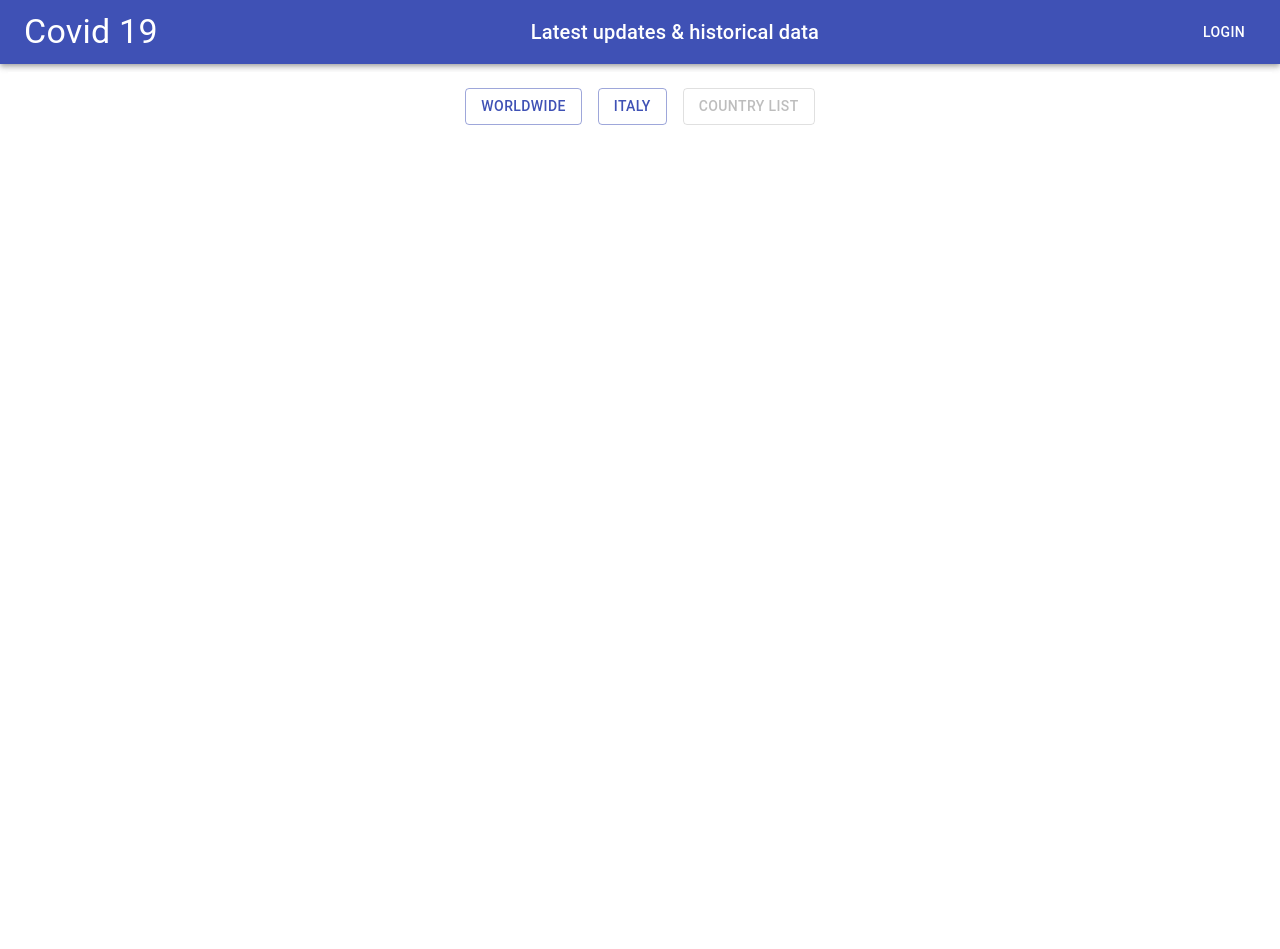
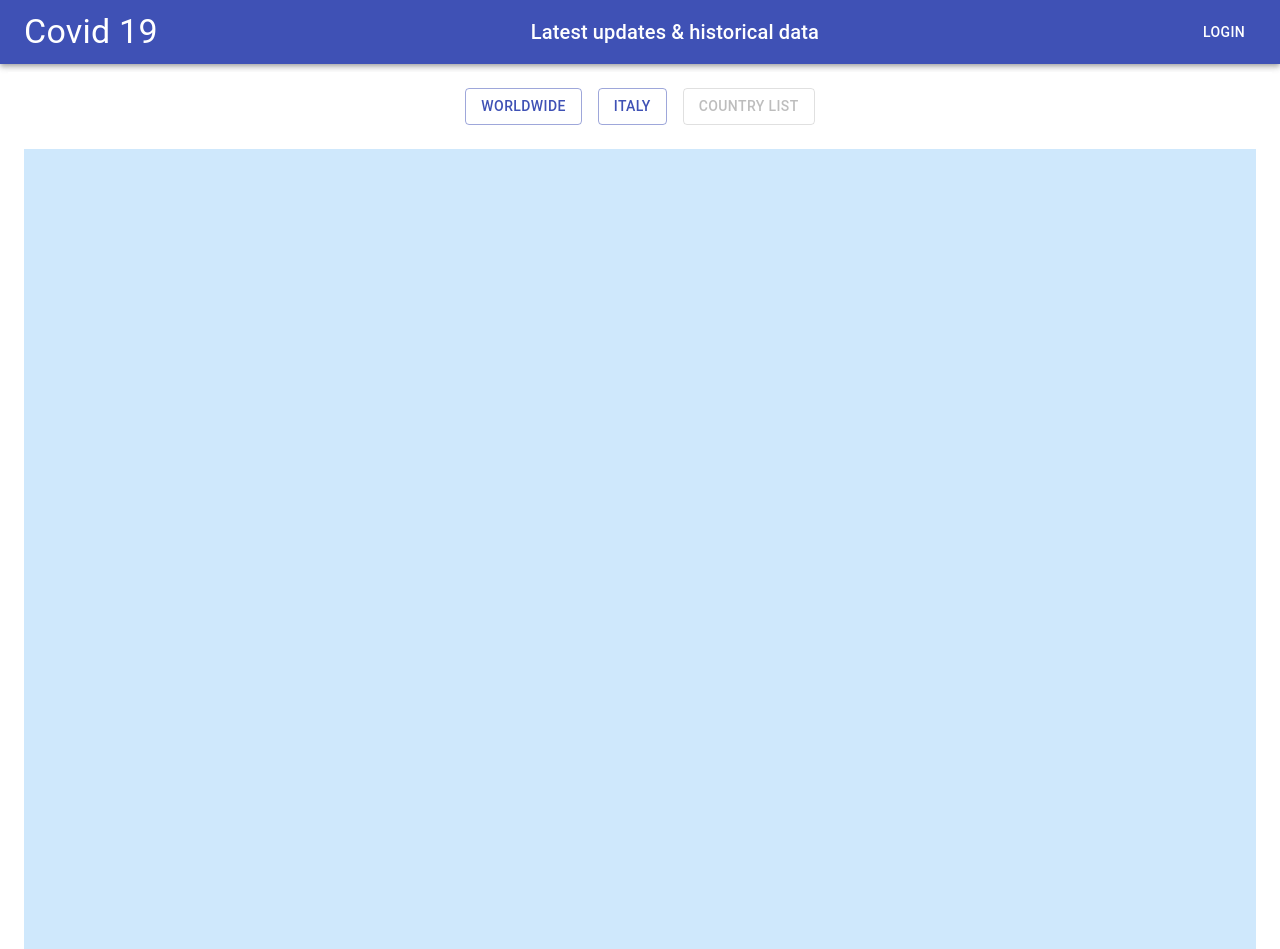
Before and after one commit to gianlucabaldin/covid19, a React (Create React App) app: page / in a window 1280 px wide. Built offline with nearby package versions, Linux system fonts and the light colour scheme.

Commit message:
fix MainContainer bg color prop

```diff
--- a/src/component/MainContainer.jsx
+++ b/src/component/MainContainer.jsx
@@ -8,7 +8,7 @@ const MainContainer = () => {
     <Container fixed>
       <Typography
         component="div"
-        style={{ backgrouundColor: '#cfe8fc', height: '100vh' }}
+        style={{ backgroundColor: '#CFE8FC', height: '100vh' }}
       />
     </Container>
   );
```
